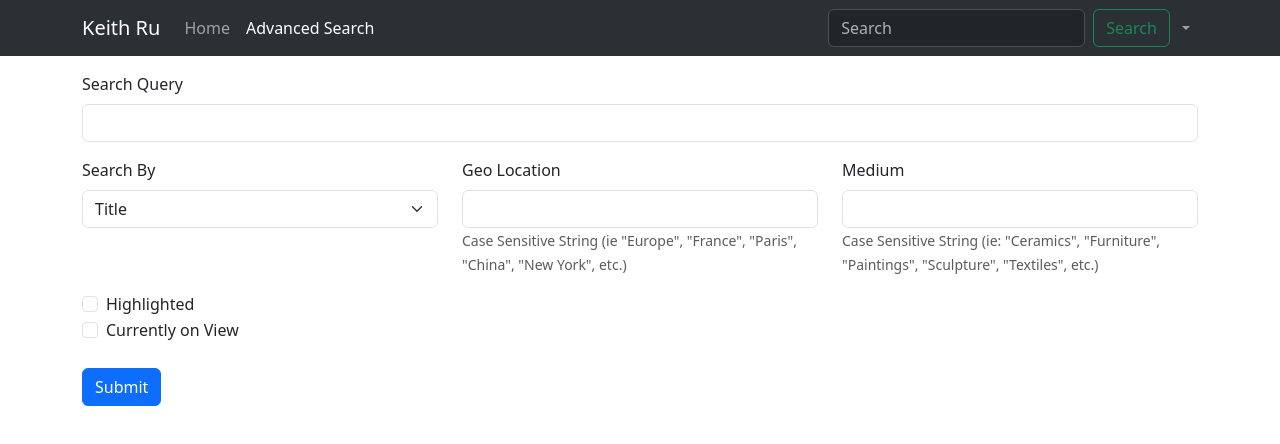
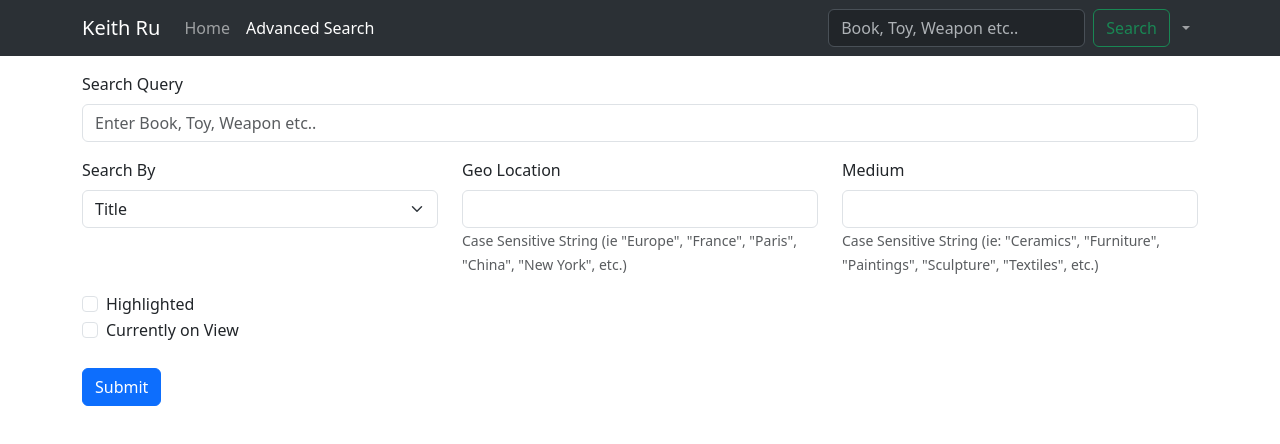
Before and after one commit to kru1026/Web422A6Front, a Next.js app: page /search in a window 1280 px wide. Shown: the top 444 px of the page. Built offline with nearby package versions, Linux system fonts and the light colour scheme; no server answers; sample sign-in values are in the browser's storage.

Commit message:
Aug 09, 12:22pm

```diff
--- a/components/MainNav.js
+++ b/components/MainNav.js
@@ -64,7 +64,7 @@ function MainNav() {
           &nbsp;{token && <Form className="d-flex" onSubmit={handleSubmit}>
             <Form.Control
               type="search"
-              placeholder="Search"
+              placeholder="Book, Toy, Weapon etc.."
               className="me-2"
               aria-label="Search"
               value={searchField} onChange={(e) => setSearchField(e.target.value)}
--- a/pages/search.js
+++ b/pages/search.js
@@ -54,7 +54,7 @@ return (
     <Col>
       <Form.Group className="mb-3">
         <Form.Label>Search Query</Form.Label>
-        <Form.Control type="text" placeholder="" name="q" className={errors.q && "is-invalid"}
+        <Form.Control type="text" placeholder="Enter Book, Toy, Weapon etc.." name="q" className={errors.q && "is-invalid"}
                       {...register("q", { required: true})}/>
       </Form.Group>
     </Col>
```
